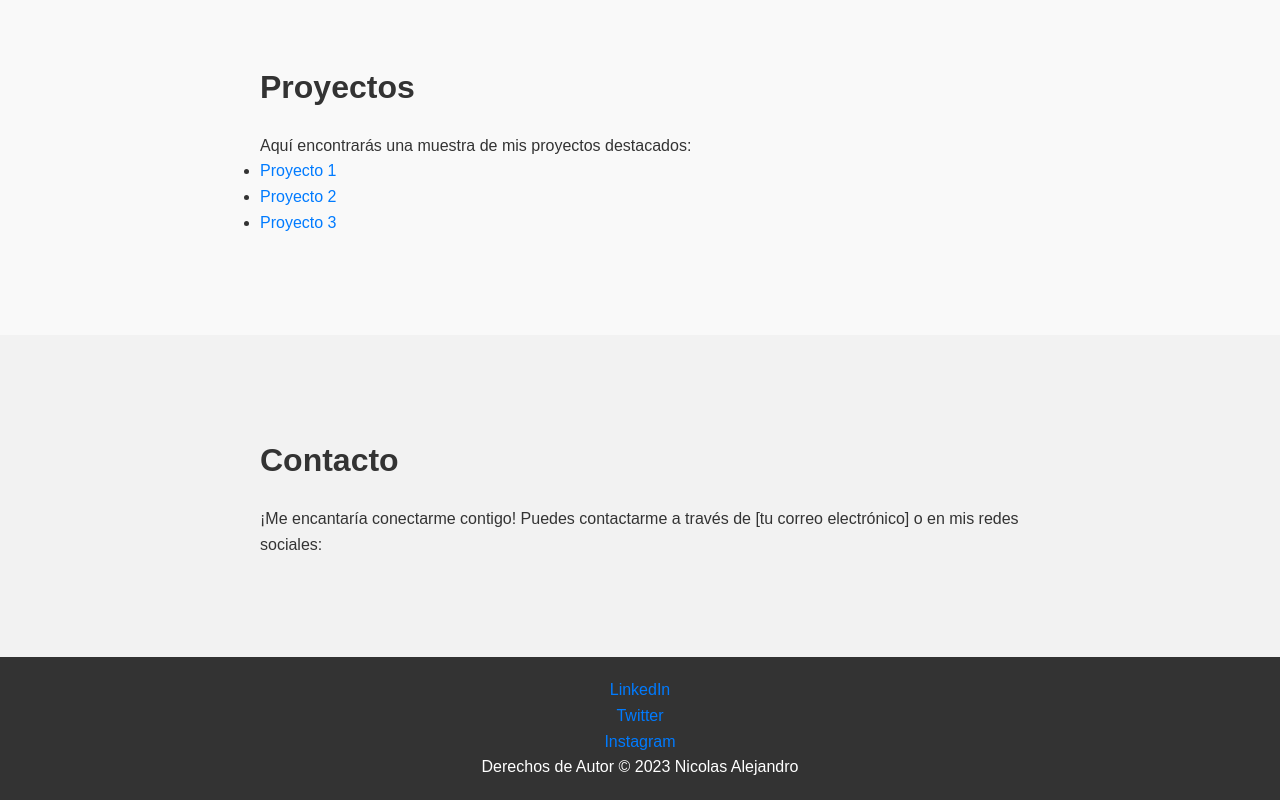
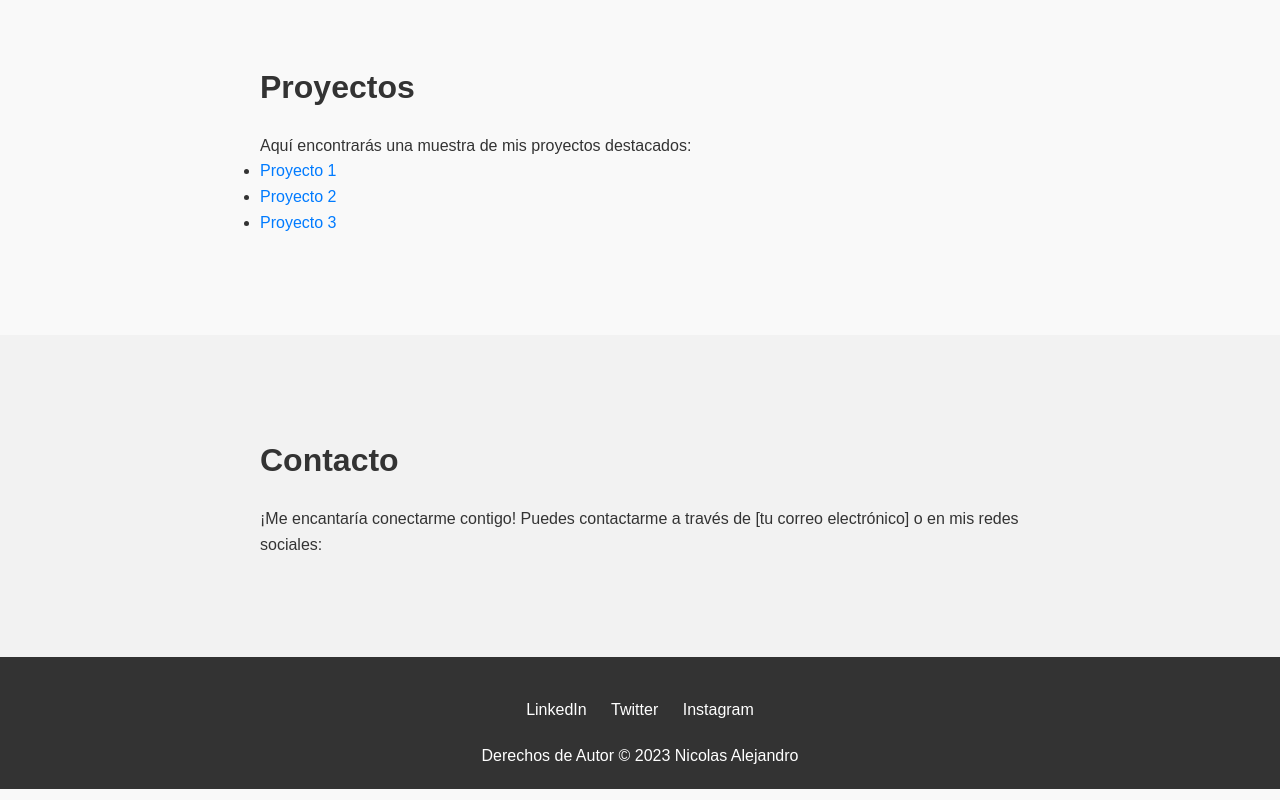
Before and after one commit to NicolasBaak/pagina-web-con-chatgpt, a plain HTML site: page index.html in a window 1280 px wide. Shown: the part 1076-1876 px from the top of the page. Drawn offline with Linux system fonts and the light colour scheme.

Commit message:
Update styles.css

```diff
--- a/styles.css
+++ b/styles.css
@@ -67,6 +67,32 @@ header nav ul li a {
 .contacto {
   background-color: #f2f2f2; /* Cambia el valor al color que desees */
 }
+footer {
+  color: white;
+}
+footer ul
+{
+  list-style-type: none;
+  padding: 0;
+  margin: 0;
+  padding: 20px 0;
+
+  text-align: center;
+}
+
+footer ul li
+{
+  text-decoration: none;
+  color: white;
+  display: inline;
+  margin: 10px;
+}
+
+footer ul li a
+{
+  color: white;
+}
+
 
 /* Estilos de Títulos de Secciones */
 h2 {
@@ -85,7 +111,7 @@ footer {
   text-align: center;
   padding: 20px 0;
   background-color: #333;
-  color: #fff;
+
 }
 
 /* Estilos Responsivos */
```
